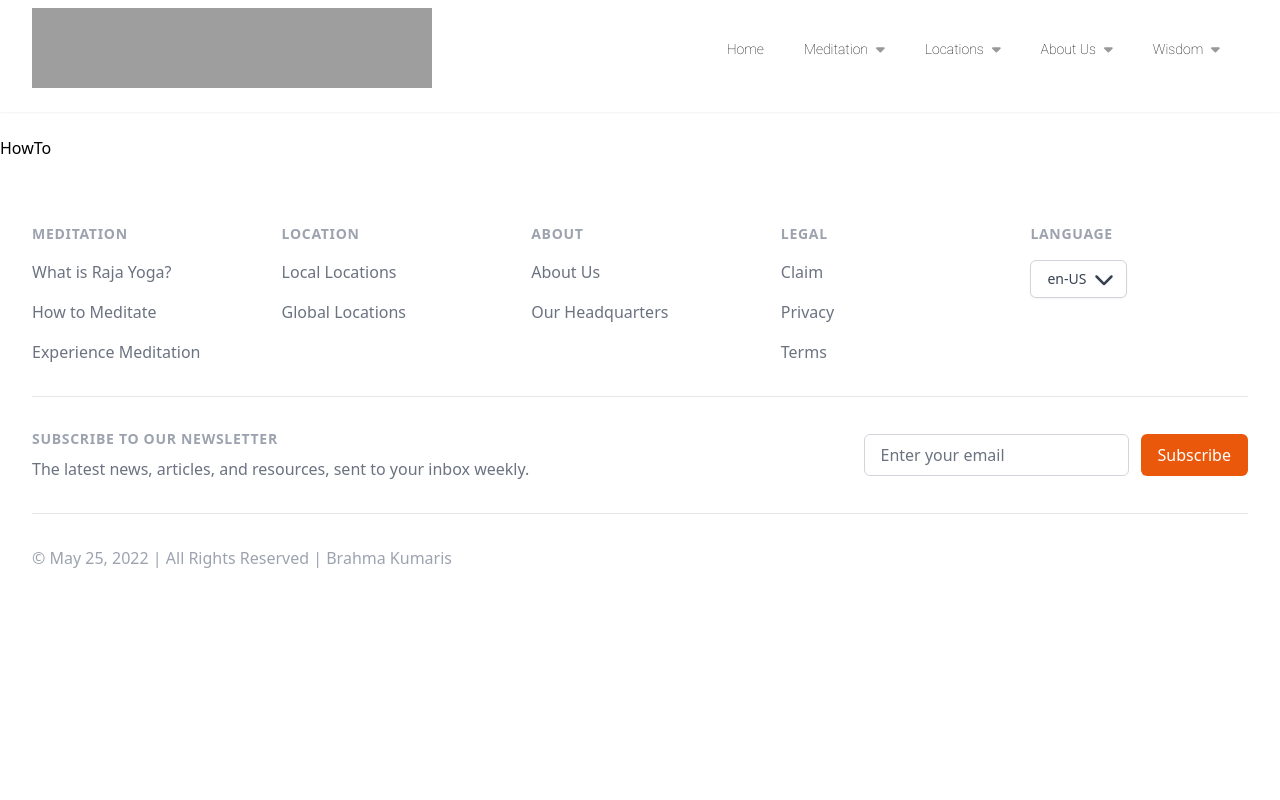
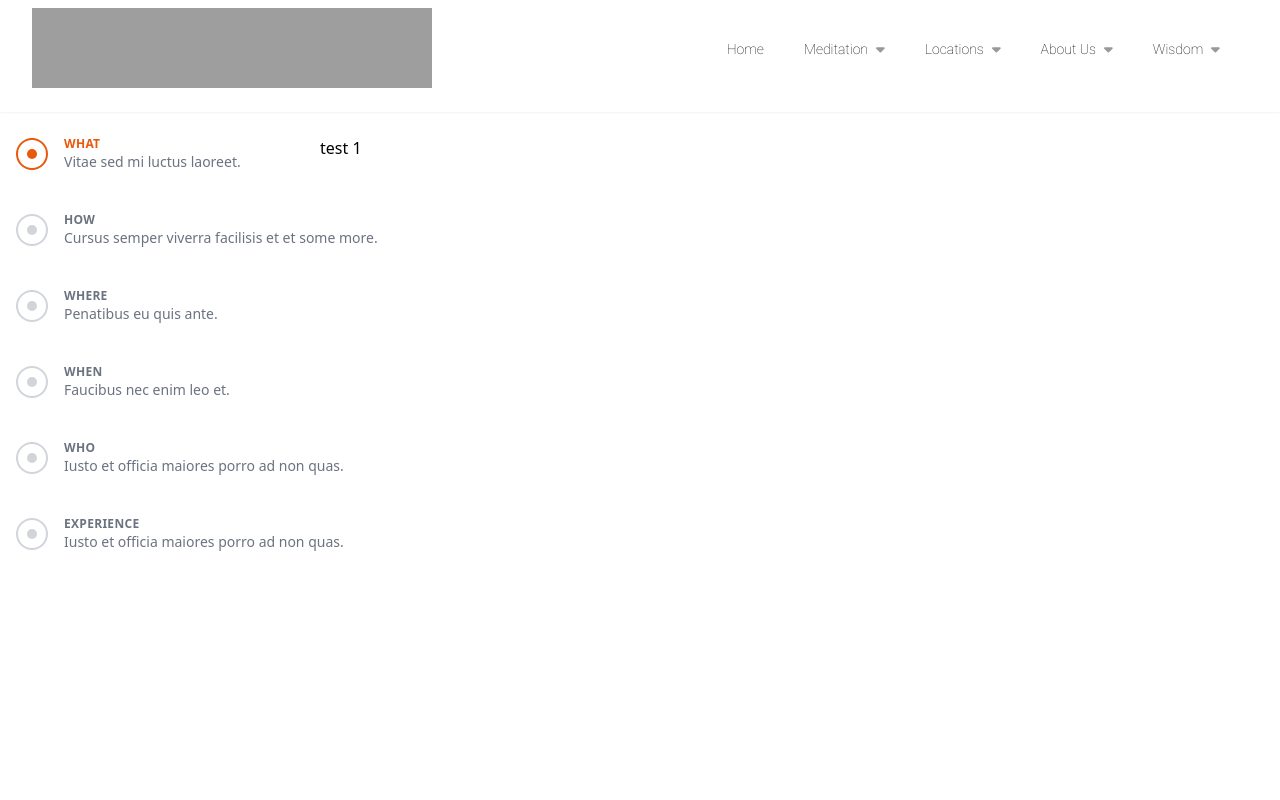
Before and after one commit to Lxkas/babasite, a Next.js app: page /meditation/how-to in a window 1280 px wide. Shown: the top 800 px of the page. Built offline with nearby package versions, Linux system fonts and the light colour scheme; grey boxes are pictures that could not be loaded.

Commit message:
how-to page skeleton

```diff
--- a/package.json
+++ b/package.json
@@ -15,10 +15,12 @@
 		"@headlessui/react": "^1.6.2",
 		"@mdx-js/loader": "^2.1.1",
 		"@next/mdx": "^12.1.6",
+		"@types/react-scroll": "^1.8.3",
 		"framer-motion": "^6.3.4",
 		"next": "12.1.6",
 		"react": "18.1.0",
 		"react-dom": "18.1.0",
+		"react-scroll": "^1.8.7",
 		"react-youtube": "^9.0.2",
 		"swiper": "^8.1.5"
 	},
--- a/pages/meditation/how-to.tsx
+++ b/pages/meditation/how-to.tsx
@@ -1,5 +1,138 @@
-import React from "react";
+import { classNames } from "@/utils/classNames";
+import { useState } from "react";
 
-export default function HowTo() {
-	return <div>HowTo</div>;
+import { Link as ScrollLink, Element } from "react-scroll";
+// import { faCheck } from "@fortawesome/free-solid-svg-icons";
+// import { FontAwesomeIcon } from "@fortawesome/react-fontawesome";
+
+const steps = [
+	{
+		text: "What",
+		description: "Vitae sed mi luctus laoreet.",
+	},
+	{
+		text: "How",
+		description: "Cursus semper viverra facilisis et et some more.",
+	},
+	{
+		text: "Where",
+		description: "Penatibus eu quis ante.",
+	},
+	{
+		text: "When",
+		description: "Faucibus nec enim leo et.",
+	},
+	{
+		text: "Who",
+		description: "Iusto et officia maiores porro ad non quas.",
+	},
+	{
+		text: "Experience",
+		description: "Iusto et officia maiores porro ad non quas.",
+	},
+];
+
+function ScrollLinkItem(props: {
+	text: string;
+	href: string;
+	description: string;
+}) {
+	const { text, href, description } = props;
+
+	const [active, setActive] = useState(false);
+
+	return (
+		<li>
+			<ScrollLink
+				to={href}
+				spy={true}
+				smooth={true}
+				duration={200}
+				className="group relative flex cursor-default items-start pb-10"
+				offset={-170}
+				onSetActive={() => setActive(true)}
+				onSetInactive={() => setActive(false)}
+			>
+				<span className="flex h-9 items-center" aria-hidden="true">
+					<span
+						className={classNames(
+							active ? "border-orange-600" : "border-gray-300",
+							"relative z-10 flex h-8 w-8 items-center justify-center rounded-full border-2 bg-white"
+						)}
+					>
+						<span
+							className={classNames(
+								active ? "bg-orange-600" : "bg-gray-300",
+								"h-2.5 w-2.5 rounded-full"
+							)}
+						/>
+					</span>
+				</span>
+				<span className="ml-4 flex min-w-0 flex-col">
+					<span
+						className={classNames(
+							active ? "text-orange-600" : "text-gray-500",
+							"text-xs font-semibold uppercase tracking-wide"
+						)}
+					>
+						{text}
+					</span>
+					<span className="text-sm text-gray-500">{description}</span>
+				</span>
+			</ScrollLink>
+		</li>
+	);
 }
+
+export default function HowToPage() {
+	return (
+		<div className="grid grid-cols-12">
+			<div className="col-span-4 hidden lg:block xl:col-span-3">
+				<ul className="fixed ml-4">
+					{steps.map((step) => {
+						return (
+							<ScrollLinkItem
+								key={"l_Step" + step.text}
+								text={step.text}
+								href={step.text}
+								description={step.description}
+							/>
+						);
+					})}
+				</ul>
+			</div>
+			<div className="col-span-7 xl:col-span-9">
+				<Element name="What" className="h-screen w-full">
+					test 1
+				</Element>
+
+				<Element name="How" className="h-screen w-full">
+					test 1
+				</Element>
+
+				<Element name="Where" className="h-screen w-full">
+					test 1
+				</Element>
+
+				<Element name="When" className="h-screen w-full">
+					test 1
+				</Element>
+
+				<Element name="Who" className="h-screen w-full">
+					test 1
+				</Element>
+
+				<Element name="Experience" className="h-screen w-full ">
+					test 1
+				</Element>
+
+				{/* <HowToSection text="What" />
+				<HowToSection text="How" />
+				<HowToSection text="Where" />
+				<HowToSection text="When" />
+				<HowToSection text="Who" />
+				<HowToSection text="Experience Now" id="experience" /> */}
+			</div>
+		</div>
+	);
+}
--- a/tailwind.config.js
+++ b/tailwind.config.js
@@ -1,3 +1,5 @@
+const plugin = require("tailwindcss/plugin");
+
 module.exports = {
 	content: [
 		"./pages/**/*.{js,ts,jsx,tsx}",
@@ -13,5 +15,21 @@ module.exports = {
 	plugins: [
 		require("@tailwindcss/typography"),
 		require("@tailwindcss/forms"),
+		plugin(function ({ addUtilities }) {
+			addUtilities({
+				".scrollbar-hide": {
+					/* IE and Edge */
+					"-ms-overflow-style": "none",
+
+					/* Firefox */
+					"scrollbar-width": "none",
+
+					/* Safari and Chrome */
+					"&::-webkit-scrollbar": {
+						display: "none",
+					},
+				},
+			});
+		}),
 	],
 };
```
Also changed, not shown: 1 other file (tests, documents, lock files or other folders).
